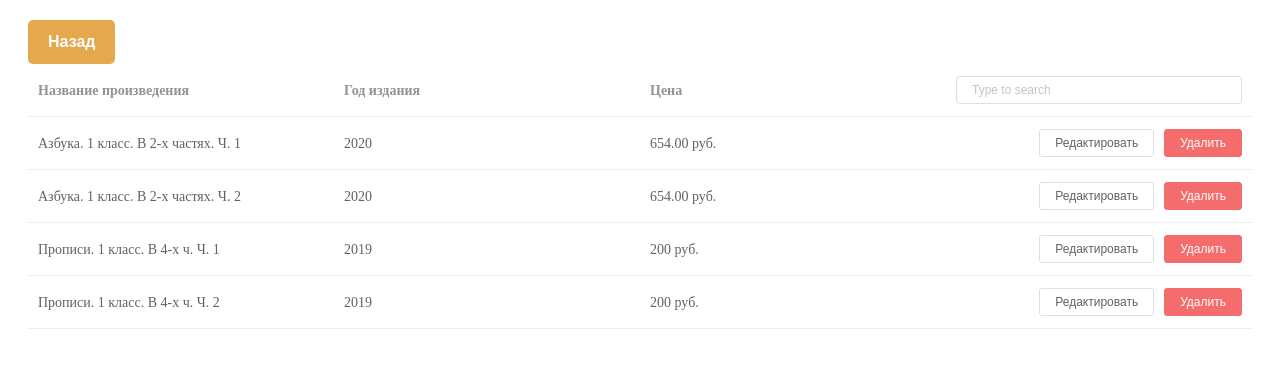
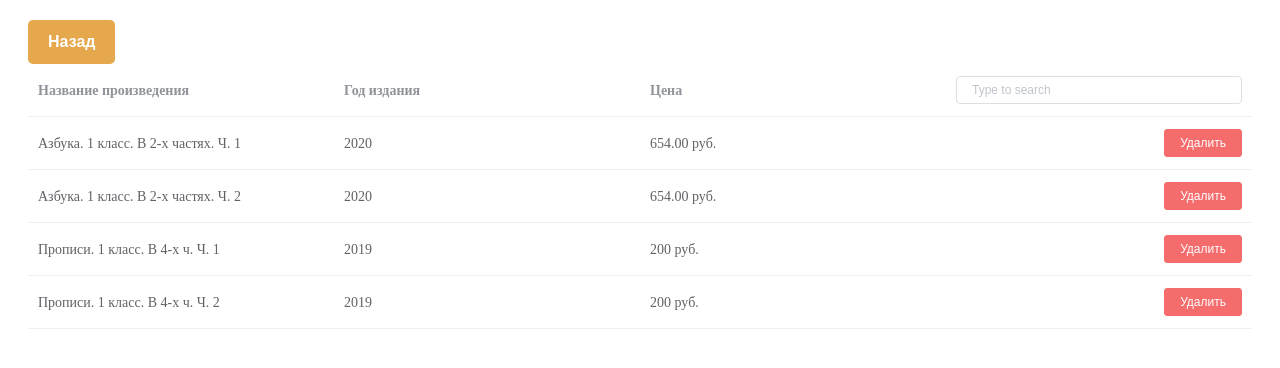
Before and after one commit to primavera87/example-projects, a Vue app in the folder my-project/: page /#/tables in a window 1280 px wide. Shown: the top 368 px of the page. Built offline with nearby package versions, Linux system fonts and the light colour scheme.

Commit message:
delete book from table

```diff
--- a/my-project/src/components/Tables.vue
+++ b/my-project/src/components/Tables.vue
@@ -25,10 +25,6 @@
             placeholder="Type to search"/>
         </template>
         <template slot-scope="scope">
-          <el-button
-            size="mini"
-            @click="handleEdit(scope.$index, scope.row)">Редактировать
-          </el-button>
           <el-button
             size="mini"
             type="danger"
@@ -73,16 +69,13 @@ export default {
   mounted() {
     if (localStorage.getItem('tableData')) {
       try {
-        this.cats = JSON.parse(localStorage.getItem('tableData'));
+        this.tableData = JSON.parse(localStorage.getItem('tableData'));
       } catch(e) {
         localStorage.removeItem('tableData');
       }
     }
   },
   methods: {
-    handleEdit(index, row) {
-      console.log(index, row);
-    },
     DeleteBook(index) {
       this.tableData.splice(index, 1);
       this.saveBooks();
```
